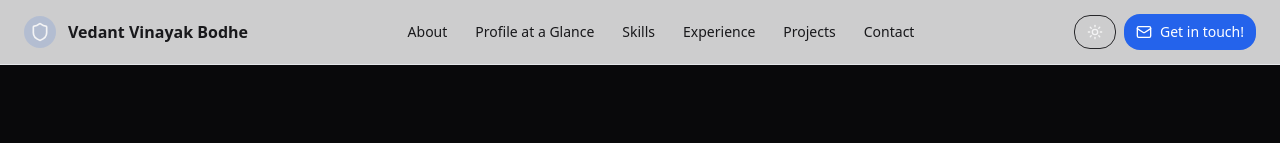
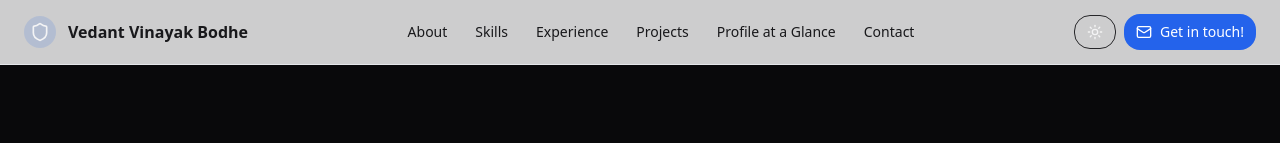
Before and after one commit to vedantbodhe/vedantbodhe.github.io, a React (Vite) app: page / in a window 1280 px wide. Shown: the top 143 px of the page. Built offline with nearby package versions, Linux system fonts and the light colour scheme.

Commit message:
header change

```diff
--- a/src/App.jsx
+++ b/src/App.jsx
@@ -286,10 +286,10 @@ export default function App() {
             <nav className="hidden md:flex items-center gap-1">
               {[
                 ["About", "about"],
-                ["Profile at a Glance", "profile"],
                 ["Skills", "skills"],
                 ["Experience", "experience"],
                 ["Projects", "projects"],
+                ["Profile at a Glance", "profile"],
                 ["Contact", "contact"],
               ].map(([label, id]) => (
                   <Button
```
